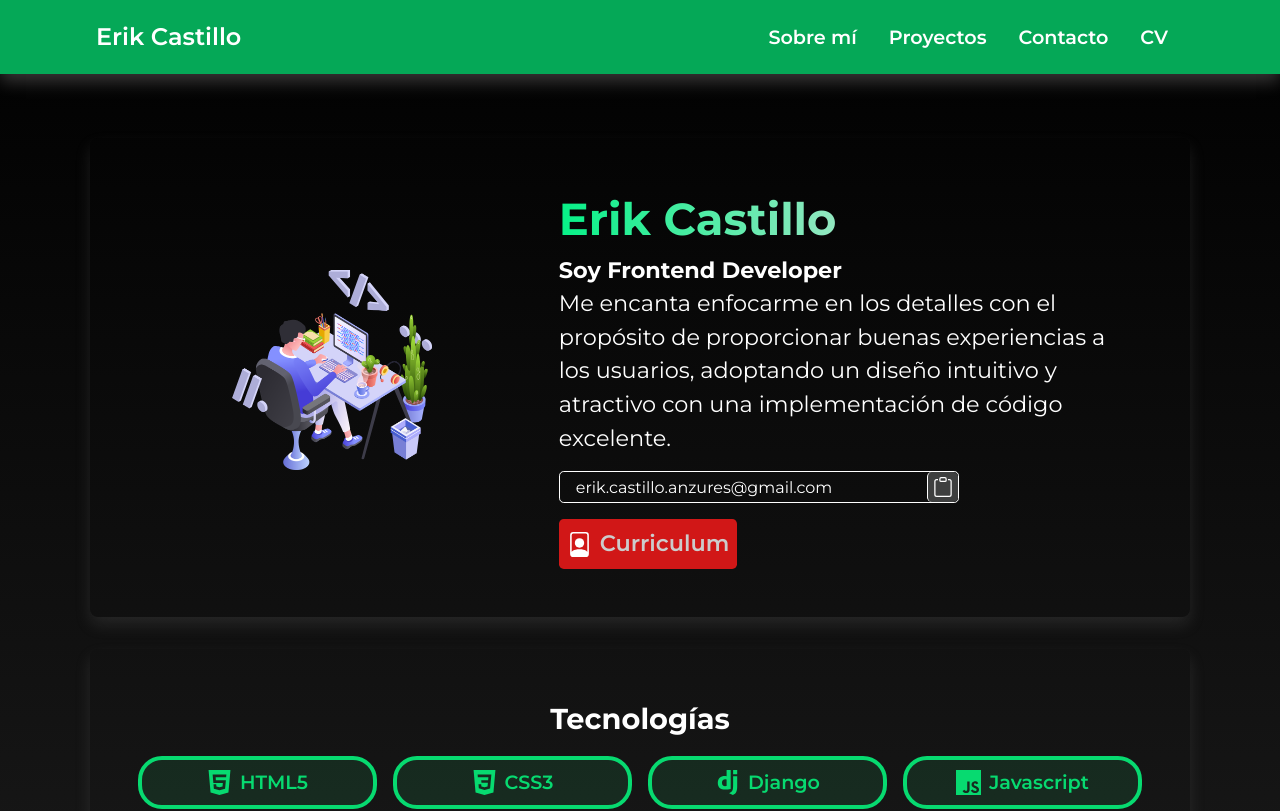
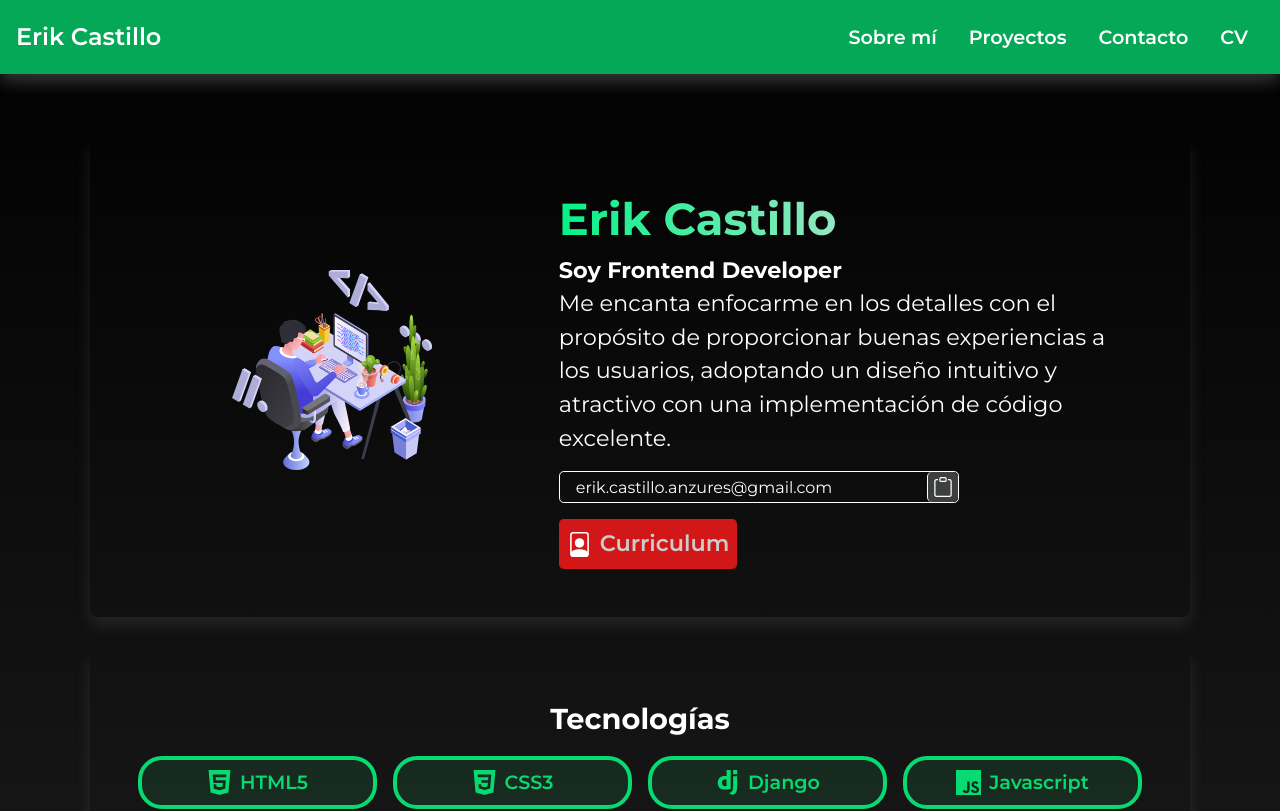
Before and after one commit to Erik5CA/portfolio, a React (Vite) app: page / in a window 1280 px wide. Shown: the top 811 px of the page. Built offline with nearby package versions, Linux system fonts and the light colour scheme.

Commit message:
updated styles navbar and about in mobile

```diff
--- a/src/styles/About.css
+++ b/src/styles/About.css
@@ -1,6 +1,6 @@
 .container-about {
   /* margin: 1.5rem; */
-  padding: 1rem 0.7rem;
+  padding: 1.3rem 1.5rem;
   background-color: transparent;
   border-radius: 0.5rem;
   box-shadow: 0 0.5rem 1rem rgba(158, 158, 158, 0.15);
--- a/src/styles/Navbar.css
+++ b/src/styles/Navbar.css
@@ -132,9 +132,17 @@
   border-radius: 0.1rem;
 }
 
-@media screen and (width > 500px) {
+/* @media screen and (width > 551px) and (width < 770px) {
   .container-navbar {
-    padding: 1.2rem 6rem;
+    padding: 1rem 0.5rem;
+  }
+} */
+
+@media screen and (width > 615px) {
+  .container-navbar {
+    padding: 1.2rem 1rem;
+    /* font-size: 10px; */
+    /* justify-content: flex-start; */
   }
   .menu-mobile {
     display: none;
```
